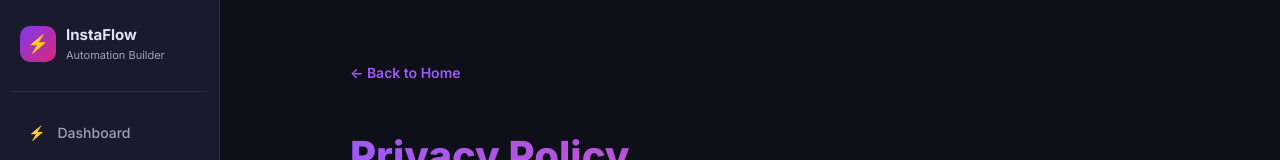
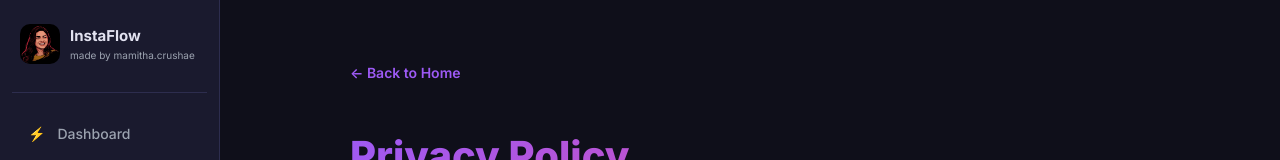
Before and after one commit to aruljothiarasu620/9-16-tool, a Next.js app: page /privacy in a window 1280 px wide. Shown: the top 160 px of the page. Built offline with nearby package versions, Linux system fonts and the light colour scheme; no server answers.

Commit message:
Update logo to custom image and add 'made by mamitha.crushae' branding

```diff
--- a/src/app/page.tsx
+++ b/src/app/page.tsx
@@ -293,7 +293,7 @@ export default function DashboardPage() {
       {/* Footer */}
       <footer style={{ marginTop: '60px', padding: '24px 0', borderTop: '1px solid var(--border)', textAlign: 'center' }}>
         <p style={{ fontSize: '13px', color: 'var(--text-muted)' }}>
-          © 2026 InstaFlow Automation Builder · <Link href="/privacy" style={{ color: 'var(--accent-light)', textDecoration: 'none' }}>Privacy Policy</Link>
+          © 2026 InstaFlow · made by mamitha.crushae · <Link href="/privacy" style={{ color: 'var(--accent-light)', textDecoration: 'none' }}>Privacy Policy</Link>
         </p>
       </footer>
     </div>
--- a/src/components/Sidebar.tsx
+++ b/src/components/Sidebar.tsx
@@ -66,18 +66,16 @@ export default function Sidebar() {
         {/* Logo */}
         <div style={{ padding: '0 8px 28px', borderBottom: '1px solid var(--border)', marginBottom: '20px' }}>
           <div style={{ display: 'flex', alignItems: 'center', gap: '10px' }}>
-            <div style={{
-              width: '36px', height: '36px',
-              background: 'linear-gradient(135deg, #7c3aed, #db2777)',
-              borderRadius: '10px',
-              display: 'flex', alignItems: 'center', justifyContent: 'center',
-              fontSize: '18px',
-            }}>⚡</div>
-            <div className="sidebar-label">
-              <div style={{ fontWeight: 700, fontSize: '15px', color: 'var(--text-primary)' }}>InstaFlow</div>
-              <div style={{ fontSize: '11px', color: 'var(--text-muted)' }}>Automation Builder</div>
-            </div>
+          <img
+            src="/logo.jpeg"
+            alt="Logo"
+            style={{ width: '40px', height: '40px', borderRadius: '10px', objectFit: 'cover' }}
+          />
+          <div className="sidebar-label">
+            <div style={{ fontWeight: 700, fontSize: '15px', color: 'var(--text-primary)' }}>InstaFlow</div>
+            <div style={{ fontSize: '10px', color: 'var(--text-muted)' }}>made by mamitha.crushae</div>
           </div>
+        </div>
         </div>
 
         {/* Nav */}
```
Also changed, not shown: public/logo.jpeg (added).
